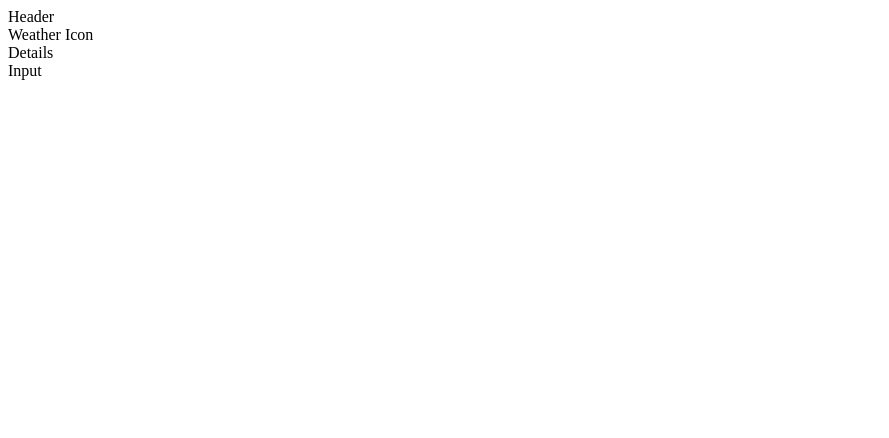
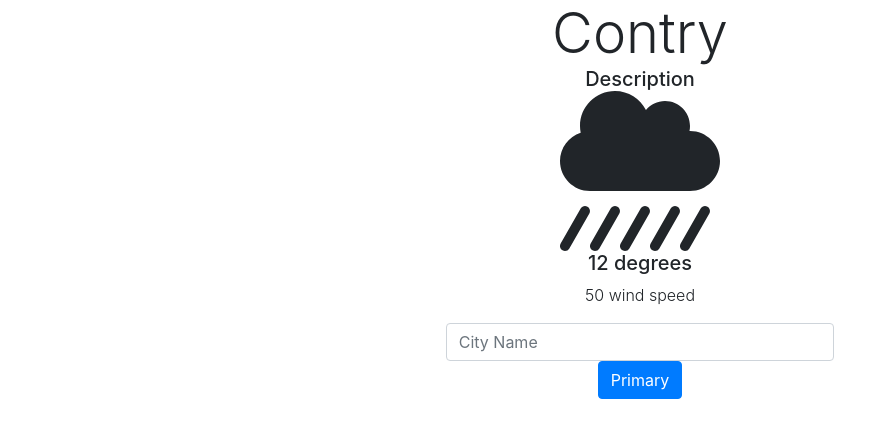
Before and after one commit to jama5262/weather-app, a Vue app: page / in a window 1280 px wide. Shown: the top 438 px of the page, without its empty margins (0-889 px from the left). Built offline with nearby package versions, Linux system fonts and the light colour scheme.

Commit message:
Setup all the components

```diff
--- a/package.json
+++ b/package.json
@@ -8,6 +8,9 @@
     "test:unit": "vue-cli-service test:unit"
   },
   "dependencies": {
+    "@fortawesome/fontawesome-svg-core": "^1.2.27",
+    "@fortawesome/free-solid-svg-icons": "^5.12.1",
+    "@fortawesome/vue-fontawesome": "^0.1.9",
     "bootstrap": "^4.4.1",
     "bootstrap-vue": "^2.4.2",
     "core-js": "^3.6.4",
--- a/src/components/Details.vue
+++ b/src/components/Details.vue
@@ -1,6 +1,11 @@
 <template>
     <div>
-        Details
+        <b-row>
+            <b-col><p class="h5 text-center">12 degrees</p></b-col>
+        </b-row>
+        <b-row>
+            <b-col><p class="font-weight-light text-center">50 wind speed</p></b-col>
+        </b-row>
     </div>
 </template>
 
--- a/src/components/Header.vue
+++ b/src/components/Header.vue
@@ -1,6 +1,7 @@
 <template>
     <div>
-        Header
+        <p class="display-4 text-center">Contry</p>
+        <p class="h5 text-center">Description</p>
     </div>
 </template>
 
@@ -10,6 +11,8 @@
     }
 </script>
 
-<style lang="scss" scoped>
-
+<style scoped>
+    p {
+        margin: 0
+    }
 </style>
--- a/src/components/Input.vue
+++ b/src/components/Input.vue
@@ -1,7 +1,8 @@
 <template>
-    <div>
-        Input
-    </div>
+    <b-row cols="1" align-h="center">
+        <b-col><b-form-input v-model="text" placeholder="City Name"></b-form-input></b-col>
+        <b-col class="d-flex justify-content-center"><b-button variant="primary">Primary</b-button></b-col>
+    </b-row>
 </template>
 
 <script>
--- a/src/components/WeatherIcon.vue
+++ b/src/components/WeatherIcon.vue
@@ -1,7 +1,5 @@
 <template>
-    <div>
-        Weather Icon
-    </div>
+    <font-awesome-icon icon="cloud-showers-heavy" size="10x" />
 </template>
 
 <script>
--- a/src/main.js
+++ b/src/main.js
@@ -1,8 +1,21 @@
 import Vue from 'vue'
 import App from './App.vue'
 import store from './store'
+import { BootstrapVue } from 'bootstrap-vue'
+import 'bootstrap/dist/css/bootstrap.css'
+import 'bootstrap-vue/dist/bootstrap-vue.css'
+import { library } from '@fortawesome/fontawesome-svg-core'
+import { faSun, faCloudSun, faCloud, faCloudShowersHeavy, faCloudSunRain, faBolt, faSnowflake, faSmog } from '@fortawesome/free-solid-svg-icons'
+import { FontAwesomeIcon } from '@fortawesome/vue-fontawesome'
+
+library.add(faSun, faCloudSun, faCloud, faCloudShowersHeavy, faCloudSunRain, faBolt, faSnowflake, faSmog)
+
+Vue.component('font-awesome-icon', FontAwesomeIcon)
+
+Vue.use(BootstrapVue)
 
 Vue.config.productionTip = false
+
 
 new Vue({
   store,
--- a/src/views/Home.vue
+++ b/src/views/Home.vue
@@ -1,10 +1,12 @@
 <template>
-  <div>
-      <Header />
-      <WeatherIcon />
-      <Details />
-      <Input />
-  </div>
+  <b-container>
+      <b-row align-h="center" cols="1">
+          <b-col><Header /></b-col>
+          <b-col class="d-flex justify-content-center"><WeatherIcon /></b-col>
+          <b-col><Details /></b-col>
+          <b-col class="d-flex justify-content-center"><Input /></b-col>
+      </b-row>
+  </b-container>
 </template>
 
 <script>
```
Also changed, not shown: 1 other file (tests, documents, lock files or other folders).
